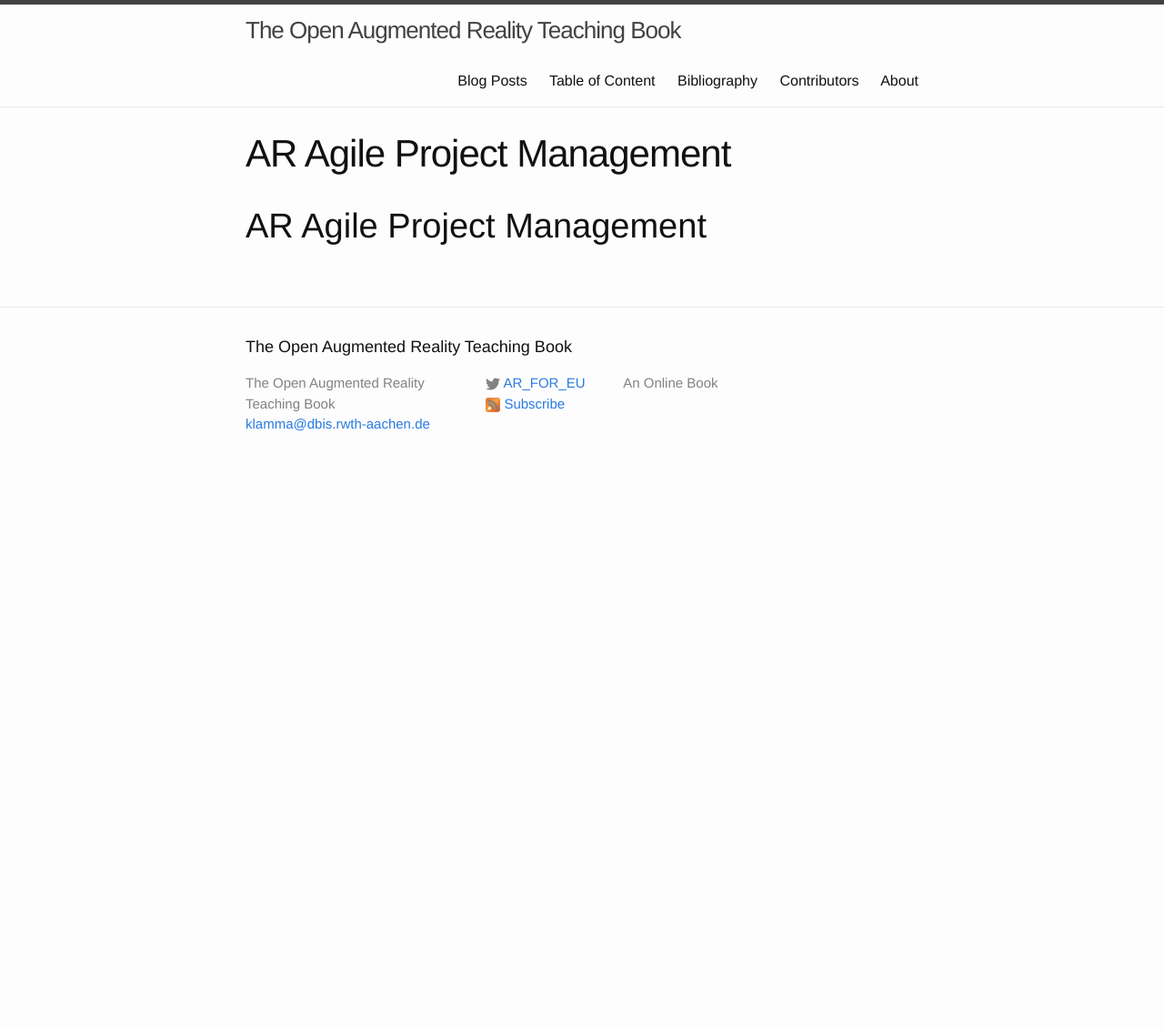
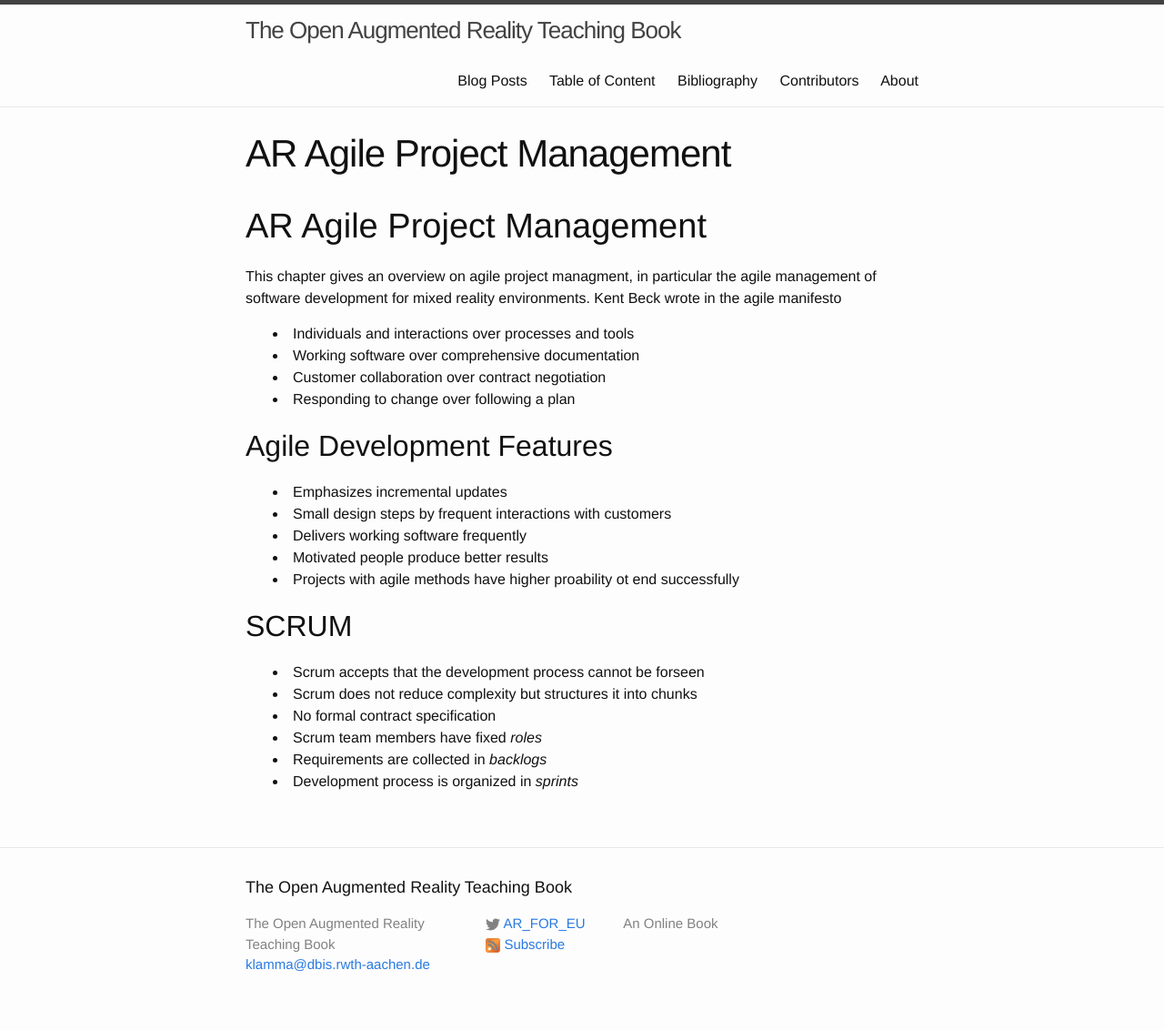
Before and after one commit to klamma/ar-for-eu-book, a Jekyll site: the page built from _pages/chapters/apm.md, in a window 1280 px wide. Shown: the whole page at 91% size. Built offline with Jekyll 4.4.1, drawn with Linux system fonts in a browser that asks for light colours; nearby versions of some CDN libraries; before the commit the page ends 900 px from its top, so only the background shows below that.

Commit message:
Update apm.md

```diff
--- a/_pages/chapters/apm.md
+++ b/_pages/chapters/apm.md
@@ -7,3 +7,27 @@ visualizations:
 ---
 
 # AR Agile Project Management
+
+This chapter gives an overview on agile project managment, in particular the agile management of software development for mixed reality environments.
+Kent Beck wrote in the agile manifesto
+- Individuals and interactions over processes and tools
+- Working software over comprehensive documentation
+- Customer collaboration over contract negotiation
+- Responding to change over following a plan
+
+## Agile Development Features
+
+- Emphasizes incremental updates
+- Small design steps by frequent interactions with customers
+- Delivers working software frequently
+- Motivated people produce better results
+- Projects with agile methods have higher proability ot end successfully
+
+## SCRUM
+
+- Scrum accepts that the development process cannot be forseen
+- Scrum does not reduce complexity but structures it into chunks
+- No formal contract specification
+- Scrum team members have fixed *roles*
+- Requirements are collected in *backlogs*
+- Development process is organized in *sprints*
```
